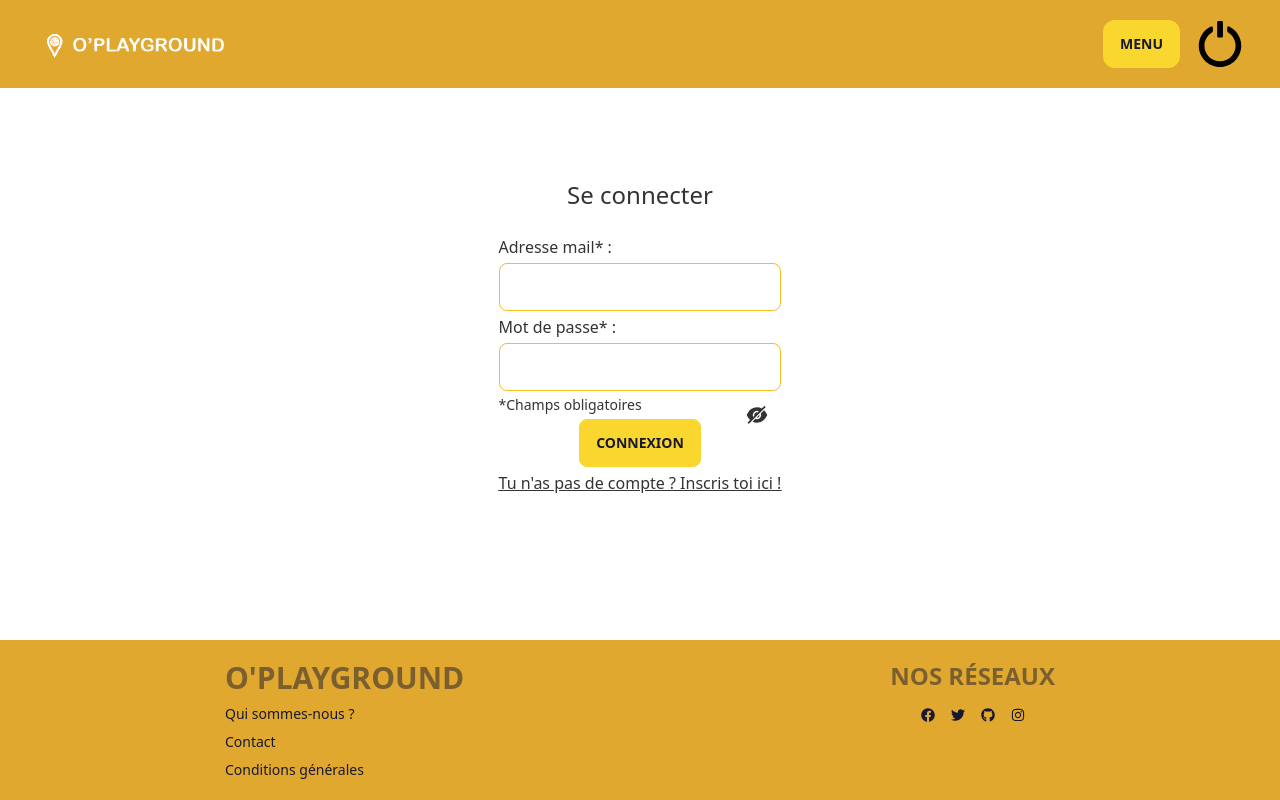
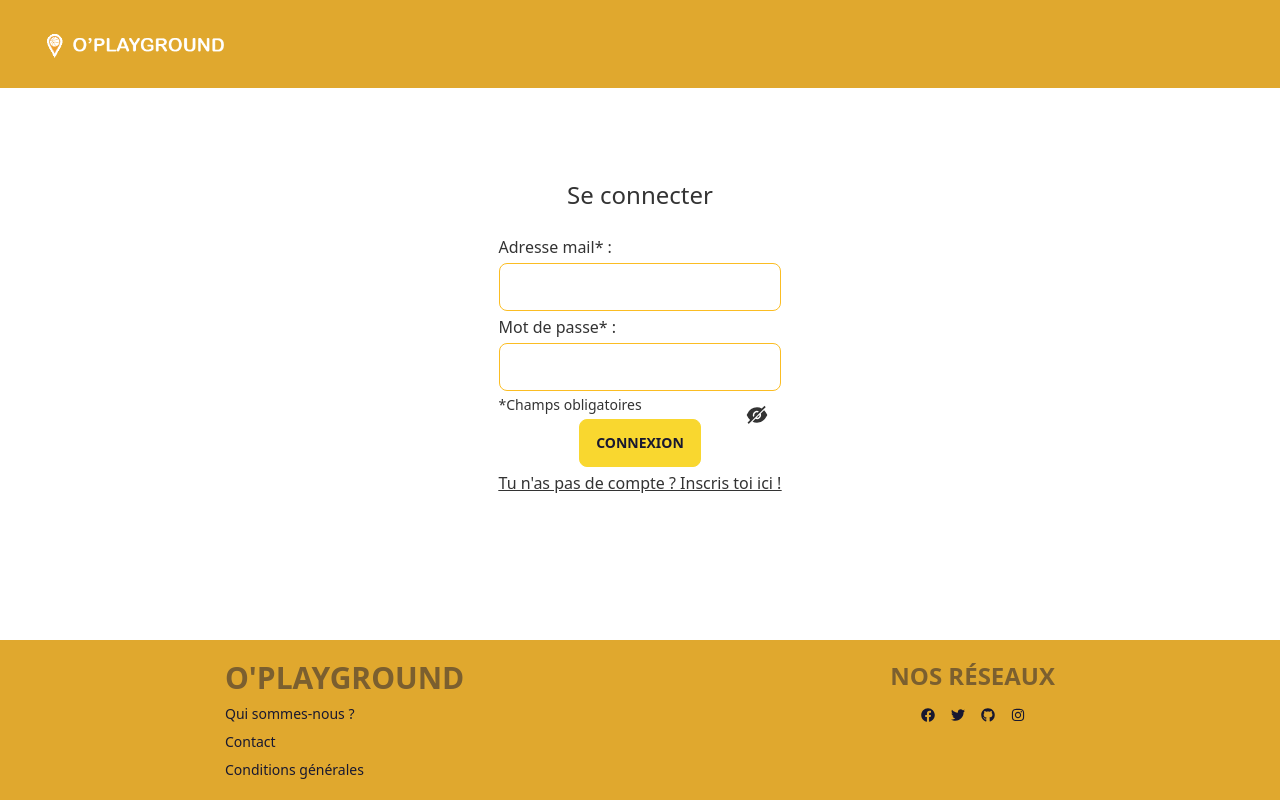
Before and after one commit to kevinhouguet/projet-oplayground-front, a React (Vite) app: page /connexion in a window 1280 px wide. Built offline with nearby package versions, Linux system fonts and the light colour scheme.

Commit message:
:hammer: refactor: change the comportement of the header button changes the behaviour of the header buttons depending on the connection status and the navigator path

```diff
--- a/src/components/Header/index.jsx
+++ b/src/components/Header/index.jsx
@@ -1,9 +1,11 @@
 import React from "react";
 import logoOP from "../../assets/logoOP.png";
-import { Link } from "react-router-dom";
+import { Link, useLocation } from "react-router-dom";
 
 import BurgerMenu from "./burgerMenu";
 import QuitBtn from "./quitBtn";
+import SubscriptionBtn from "../HomePage/subscriptionBtn";
+import ConnexionBtn from "../HomePage/connexionBtn";
 
 import { string } from "prop-types";
 
@@ -11,19 +13,44 @@ const Header = (props) => {
 
 	const { username, isLogin, onLogout } = props;
 
+	const location = useLocation();
+	const home = location.pathname === "/";
+	const subLogPage = location.pathname === "/connexion" || location.pathname === "/inscription";
+
 	return (
 		<header className="navbar bg-primary text-primary-content p-5 flex justify-between">
 			<Link to="/">
 				<img src={logoOP} className="btn btn-ghost normal-case text-xl pointer-events-none" alt="Logo oplayground" />
 			</Link>
 			<div className="flex-1 flex justify-end">
-				<BurgerMenu username={username} isLogin={isLogin} />
-				<QuitBtn onLogout={onLogout} />
+				{/* comportement des elements du header si l'user n'est pas connecté et sur les routes accueil, subscription ou connexion*/}
+				{/* si l'user n'est pas connecté */}
+				{!username && !(home || subLogPage) && (
+					<>
+						<Link to={"/inscription"}>
+							<button className="btn btn-secondary py-4 px-8 mx-2 flex items-center ">
+								inscription
+							</button>
+						</Link>
+						<Link to={"/connexion"}>
+							<button className="btn btn-secondary py-4 px-8 flex items-center ">
+								Connexion
+							</button>
+						</Link>
+					</>
+				)}
+				{username && (
+					<div className="flex items-center gap-6">
+						<BurgerMenu username={username} isLogin={isLogin} />
+						<QuitBtn onLogout={onLogout} />
+					</div>
+				)}
 			</div>
 		</header>
 	);
 
 };
+
 export default Header;
 
 Header.propTypes = {
--- a/src/components/Login/index.jsx
+++ b/src/components/Login/index.jsx
@@ -10,7 +10,7 @@ import jwtDecode from "jwt-decode";
 const Login = (props) => {
 	const [isError, setIsError] = useState(false);
 
-	const { open, toggle, token, setToken, username, setUsername } = props;
+	const { open, toggle, setToken, username, setUsername } = props;
 
 	const {
 		handleSubmit,
@@ -98,12 +98,6 @@ const Login = (props) => {
 			</form>
 
 			{
-				token
-				&&
-				<p> Bonjour {username}. Connexion réussi ! </p>
-			}
-
-			{
 				isError
 				&&
 				<p className="text-red-600 text-sm"> Connexion échouée ! Adresse mail et/ou mot de passe incorrect ! </p>
```
